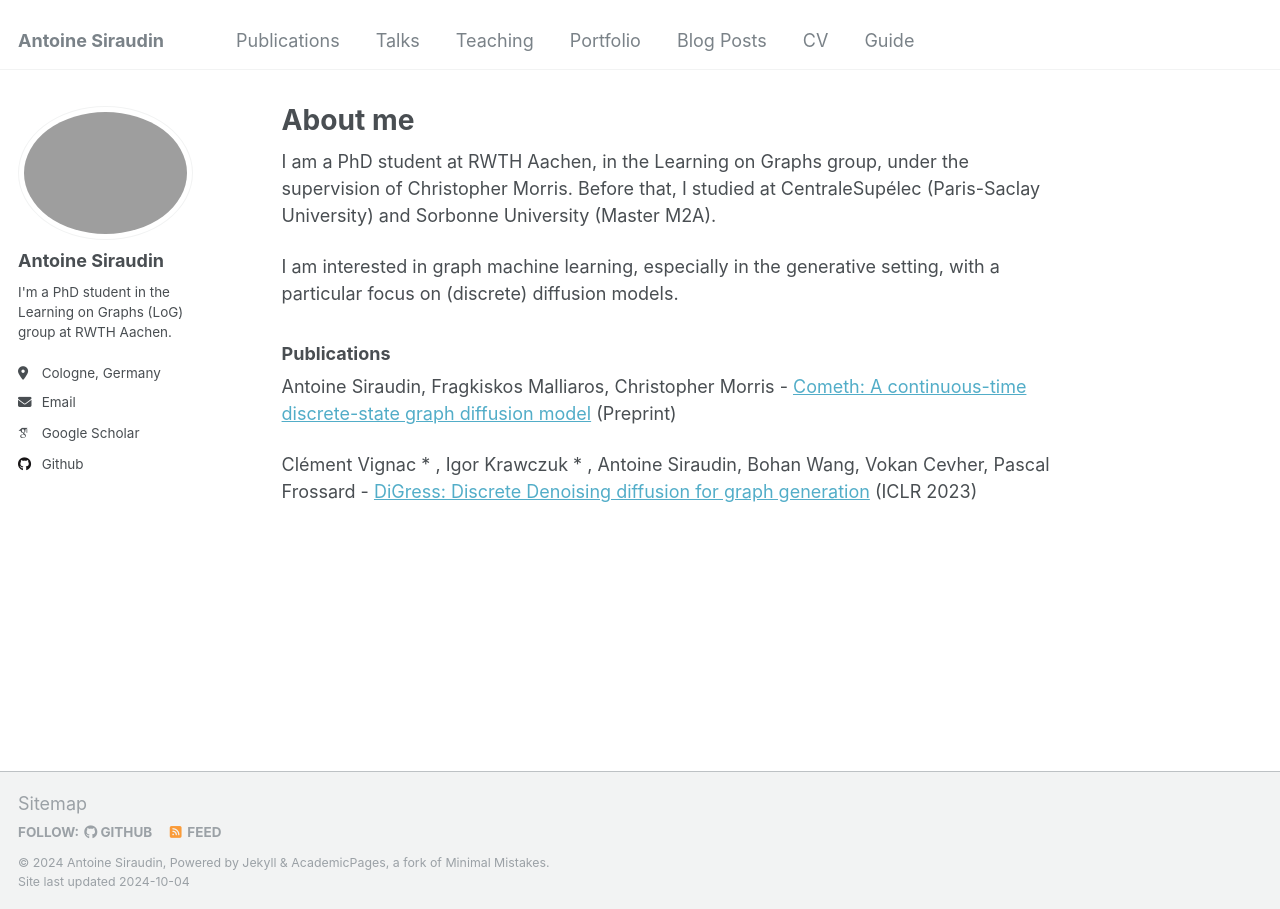
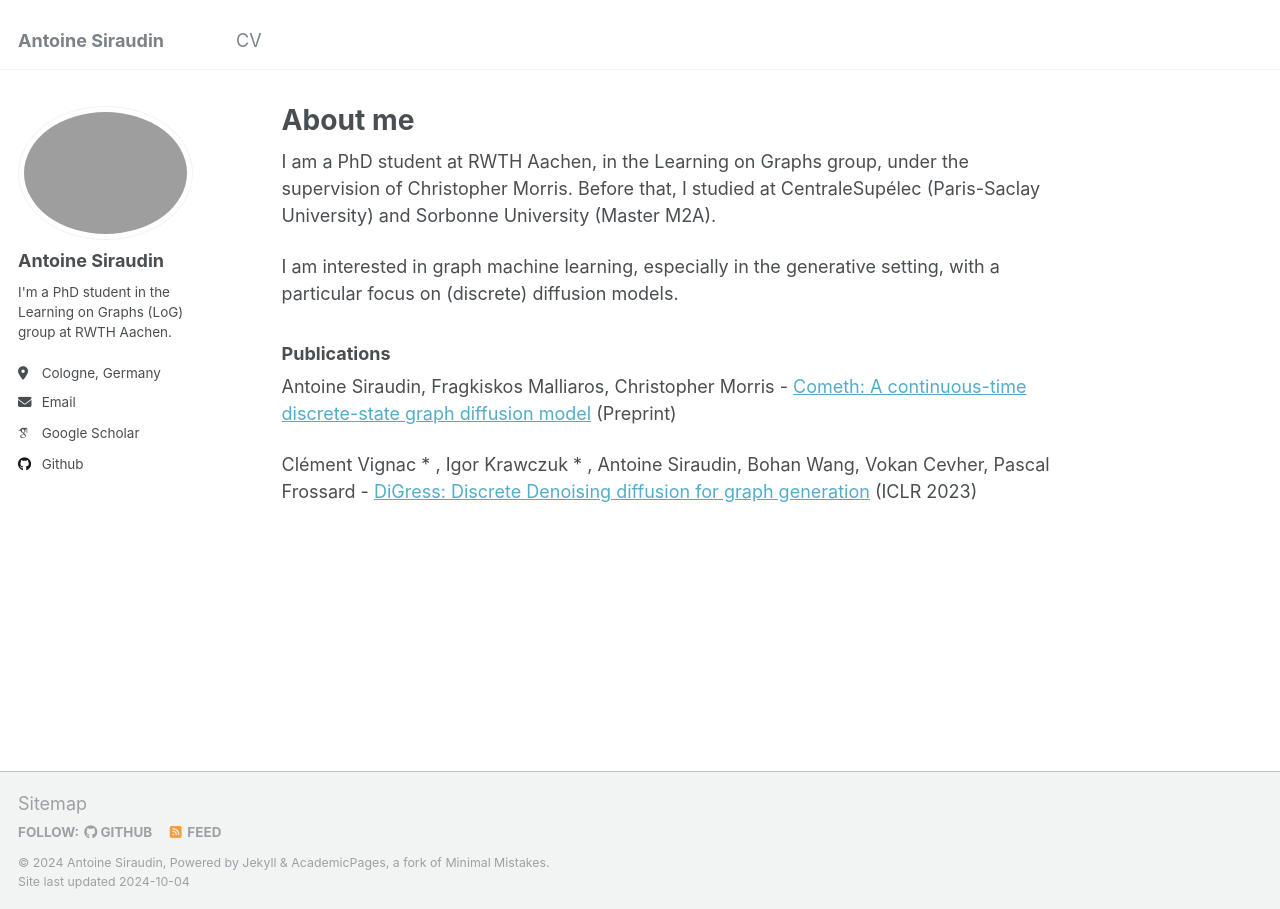
Before and after one commit to asiraudin/asiraudin.github.io, a Jekyll site: the page built from _pages/about.md, in a window 1280 px wide. Built offline with Jekyll 4.4.1, drawn with Linux system fonts in a browser that asks for light colours; some web fonts are replaced; part of the change alters nothing that is shown.

Commit message:
Update navigation.yml

```diff
--- a/_data/navigation.yml
+++ b/_data/navigation.yml
@@ -5,23 +5,20 @@
 # prevent it from being included in the site.
 
 main:
-  - title: "Publications"
-    url: /publications/
+  # - title: "Publications"
+  #   url: /publications/
 
-  - title: "Talks"
-    url: /talks/
+  # - title: "Talks"
+  #   url: /talks/
 
-  - title: "Teaching"
-    url: /teaching/
+  # - title: "Teaching"
+  #   url: /teaching/
 
-  - title: "Portfolio"
-    url: /portfolio/
+  # - title: "Portfolio"
+  #   url: /portfolio/
 
-  - title: "Blog Posts"
-    url: /year-archive/
+  # - title: "Blog Posts"
+  #   url: /year-archive/
 
   - title: "CV"
     url: /cv/
-
-  - title: "Guide"
-    url: /markdown/
```
